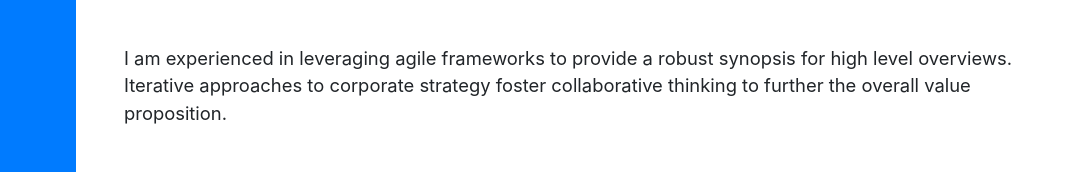
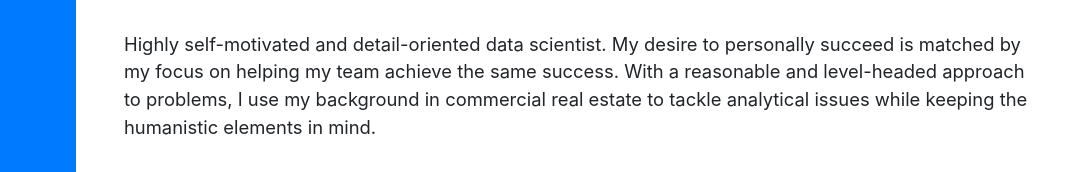
Before and after one commit to bsantos90/bsantos90.io, a website with bundled scripts: page index.html in a window 1280 px wide. Shown: the part 328-500 px from the top of the page, 196-1280 px from the left. Built offline with nearby package versions, Linux system fonts and the light colour scheme; a web font is replaced by a local one.

Commit message:
Changed brand statement

```diff
--- a/index.html
+++ b/index.html
@@ -69,7 +69,7 @@
         <div class="subheading mb-5">Washington, DC · (301) 742-3715 ·
           <a href="mailto:brunosantos90@gmail.com">brunosantos90@gmail.com</a>
         </div>
-        <p class="lead mb-5">I am experienced in leveraging agile frameworks to provide a robust synopsis for high level overviews. Iterative approaches to corporate strategy foster collaborative thinking to further the overall value proposition.</p>
+        <p class="lead mb-5">Highly self-motivated and detail-oriented data scientist. My desire to personally succeed is matched by my focus on helping my team achieve the same success. With a reasonable and level-headed approach to problems, I use my background in commercial real estate to tackle analytical issues while keeping the humanistic elements in mind.</p>
         <div class="social-icons">
           <a href="https://www.linkedin.com/in/brunosantos90/">
             <i class="fab fa-linkedin-in"></i>
```
